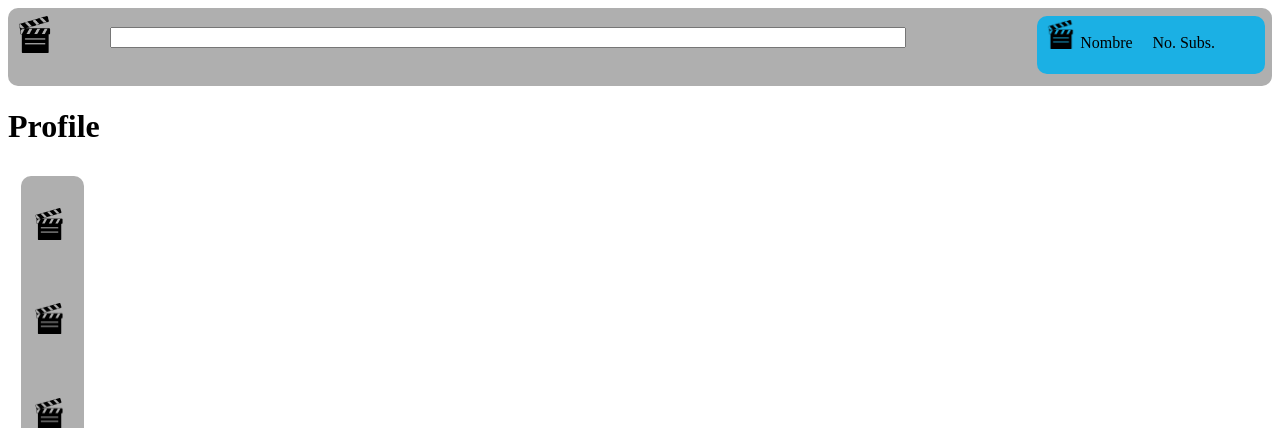
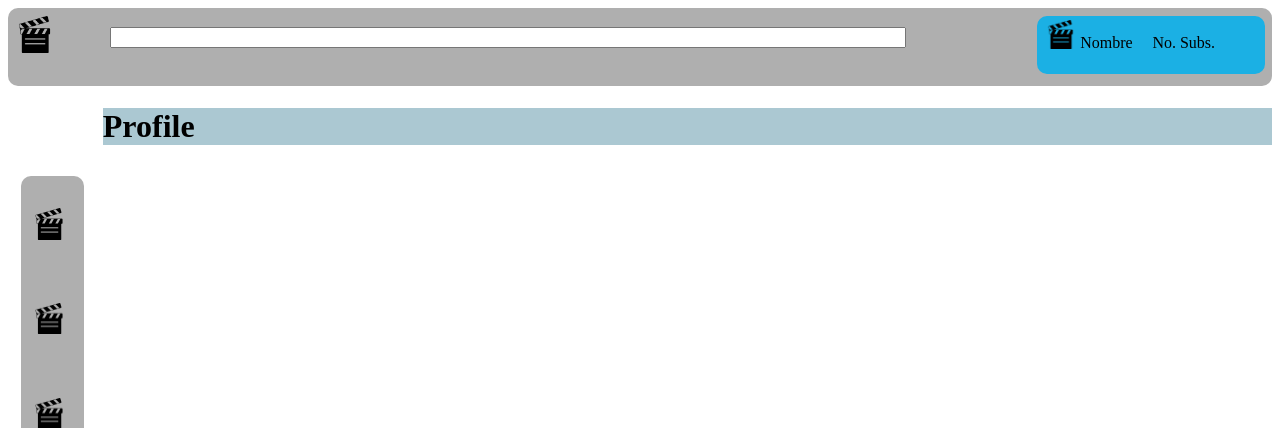
Before and after one commit to diegoias12/Tomatazo, a Flask app: page /profile in a window 1280 px wide. Shown: the top 428 px of the page. Run offline with Flask 2, Linux system fonts and the light colour scheme.

Commit message:
Archivos varios 2

```diff
--- a/templates/base/base_home.html
+++ b/templates/base/base_home.html
@@ -37,8 +37,6 @@
         <!-- Fin Parte de arriba -->
 
 		{% block content %}
-		<div class="content">
-		</div>
         {% endblock %}
 
         <!-- Parte de la izquierda -->
--- a/templates/explore.html
+++ b/templates/explore.html
@@ -2,6 +2,8 @@
 
 {% block content %}
 
+<div class="content">
     <h1> Explore </h1>
+</div>
 
 {% endblock %}
--- a/templates/home.html
+++ b/templates/home.html
@@ -2,7 +2,9 @@
 
 {% block content %}
 
+<div class="content">
     <h1> Estas dentro </h1>
     <a href="/logout"><button>Log out</button></a>
+</div>
 
 {% endblock %}
--- a/templates/profile.html
+++ b/templates/profile.html
@@ -2,6 +2,8 @@
 
 {% block content %}
 
+<div class="content">
     <h1> Profile </h1>
+</div>
 
 {% endblock %}
```
